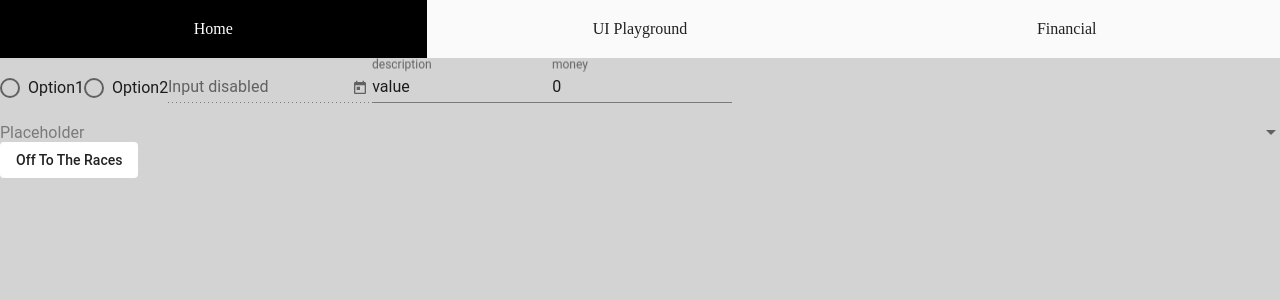
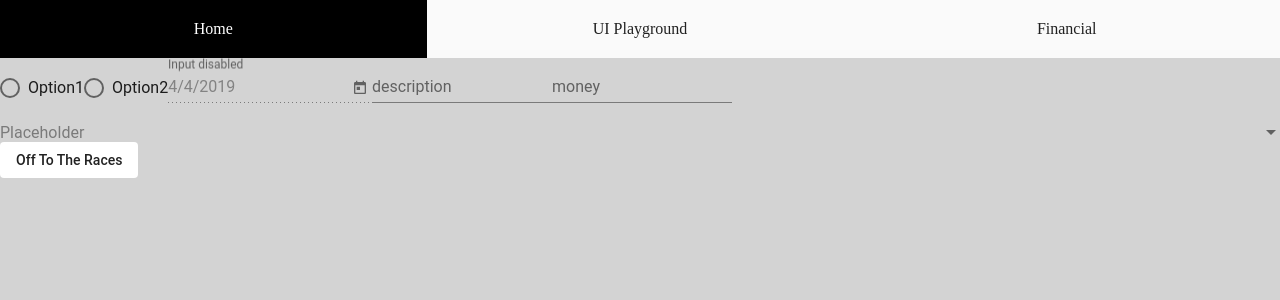
Before and after one commit to JChieftainK/jchieftaink.github.io, an Angular app: page /financial in a window 1280 px wide. Shown: the top 300 px of the page. Built offline with nearby package versions, Linux system fonts and the light colour scheme.

Commit message:
switch to form builder

```diff
--- a/src/app/features/financial/financial.module.ts
+++ b/src/app/features/financial/financial.module.ts
@@ -1,5 +1,6 @@
 import { NgModule } from '@angular/core';
 import { CommonModule } from '@angular/common';
+import { ReactiveFormsModule } from '@angular/forms';
 
 import { MatButtonModule } from '@angular/material/button';
 import { MatDatepickerModule } from '@angular/material/datepicker';
@@ -21,7 +22,8 @@ import { ReceiptComponent } from './receipt/receipt.component';
     MatInputModule,
     MatNativeDateModule,
     MatRadioModule,
-    MatSelectModule
+    MatSelectModule,
+    ReactiveFormsModule
   ]
 })
 export class FinancialModule { }
--- a/src/app/features/financial/receipt/receipt.component.html
+++ b/src/app/features/financial/receipt/receipt.component.html
@@ -1,26 +1,27 @@
-<mat-radio-group>
+<form [formGroup]="finance">
+  <mat-radio-group formControlName="applyTo">
     <mat-radio-button value="value1">Option1</mat-radio-button>
     <mat-radio-button value="value2">Option2</mat-radio-button>
   </mat-radio-group>
 
   <mat-form-field>
-  <input matInput [matDatepicker]="dp3" placeholder="Input disabled" disabled>
+    <input matInput [matDatepicker]="dp3" placeholder="Input disabled" formControlName="date">
     <mat-datepicker-toggle matSuffix [for]="dp3"></mat-datepicker-toggle>
     <mat-datepicker #dp3 touchUi disabled="false"></mat-datepicker>
   </mat-form-field>
 
   <mat-form-field>
-  <input matInput placeholder="description" value="value">
+    <input matInput placeholder="description" value="value" formControlName="description">
   </mat-form-field>
 
   <mat-form-field>
-  <input matInput type="number" placeholder="money" value="0">
+    <input matInput type="number" placeholder="money" value="0" formControlName="dollarAmount">
   </mat-form-field>
 
-<mat-select placeholder="Placeholder"  name="item">
+  <mat-select placeholder="Placeholder" name="item" formControlName="category">
     <mat-option *ngFor="let item of items" [value]="item.value">
       {{item.viewValue}}
     </mat-option>
   </mat-select>
-
+</form>
 <button mat-flat-button>Off To The Races</button>
--- a/src/app/features/financial/receipt/receipt.component.ts
+++ b/src/app/features/financial/receipt/receipt.component.ts
@@ -1,5 +1,5 @@
 import { Component, OnInit } from '@angular/core';
-import { FormControl } from '@angular/forms';
+import { FormBuilder } from '@angular/forms';
 
 @Component({
   selector: 'app-receipt',
@@ -7,13 +7,18 @@ import { FormControl } from '@angular/forms';
   styleUrls: ['./receipt.component.scss']
 })
 export class ReceiptComponent implements OnInit {
-  applyToUser: string;
-  date = new FormControl(new Date());
+  finance = this.fb.group({
+    applyTo: [''],
+    date: [{value: new Date(), disabled: true}],
+    description: [''],
+    dollarAmount: [''],
+    category: ['']
+  });
   selectValue: string;
   items = [
     {value: 'housebill', viewValue: 'House Bill'}
   ];
-  constructor() { }
+  constructor(private fb: FormBuilder) { }
 
   ngOnInit() {
   }
```
Also changed, not shown: 5 other files (tests, documents, lock files or other folders). Lines whose indentation alone changed are shown as unchanged.
